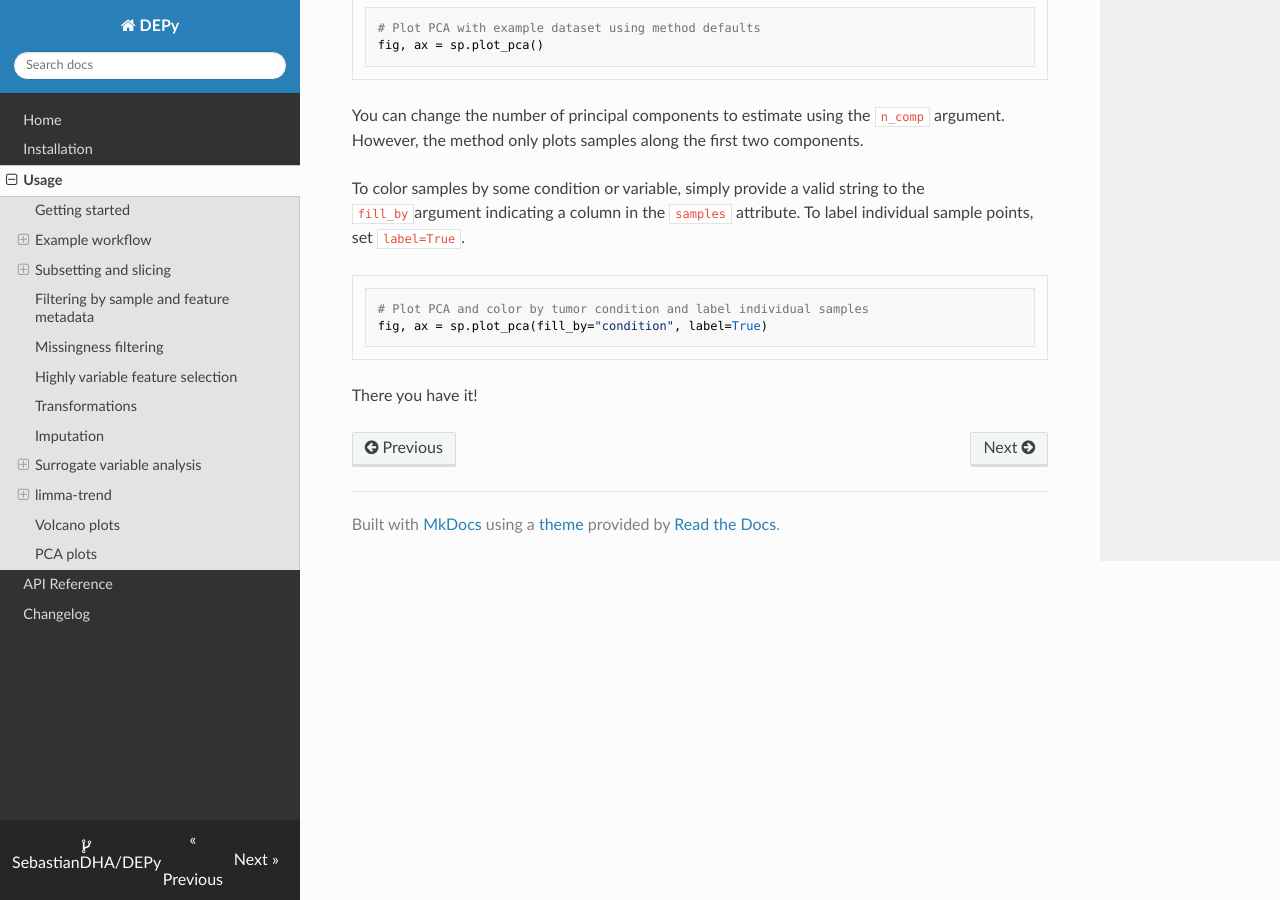
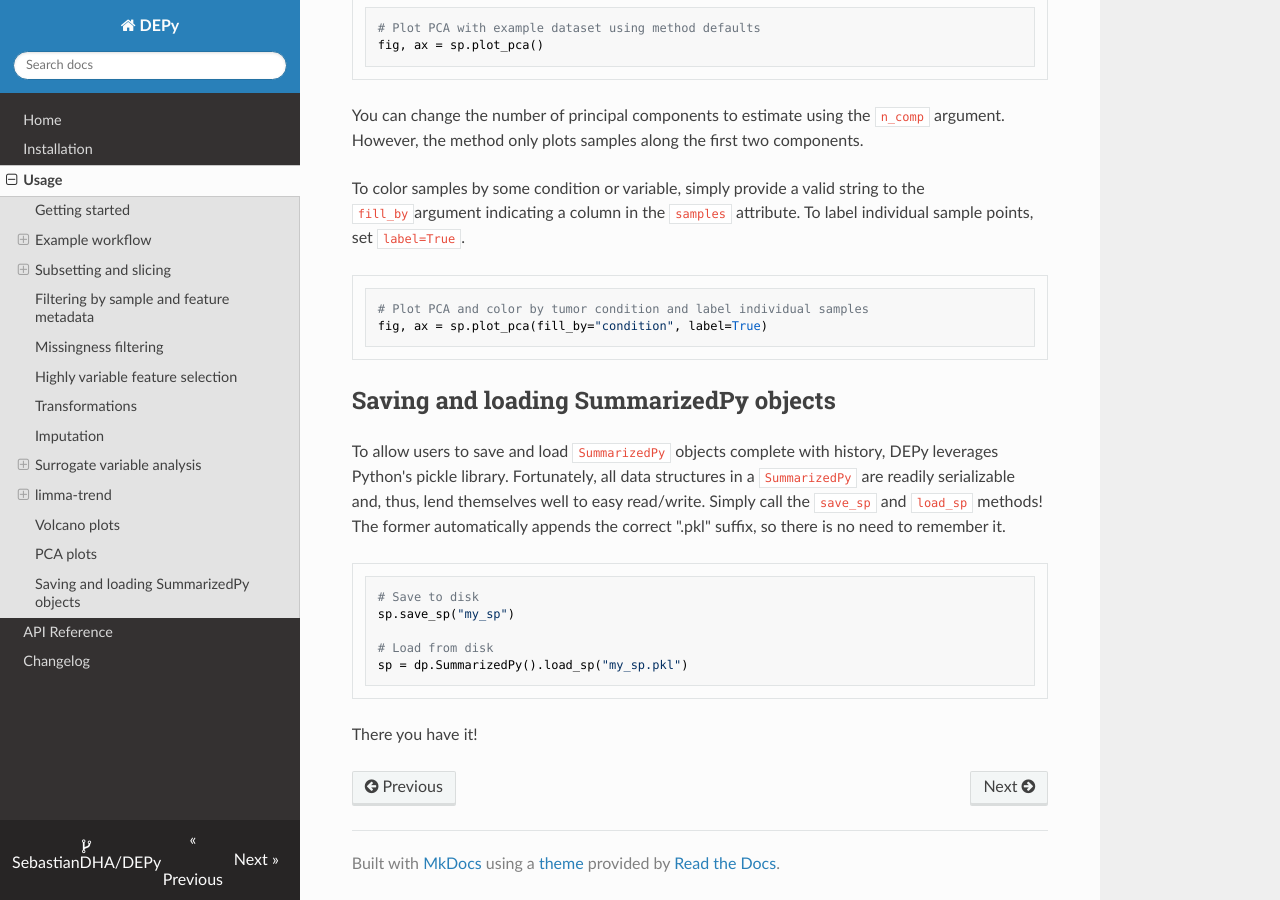
Before and after one commit to SebastianDHA/DEPy, an MkDocs documentation site: the page built from docs/usage.md, in a window 1280 px wide and 900 px high, scrolled down 11368 px. Built offline with MkDocs 1.6.1, drawn with Linux system fonts in a browser that asks for light colours; nearby versions of some CDN libraries.

Commit message:
updated usage documentation to reflect new features

````diff
--- a/docs/usage.md
+++ b/docs/usage.md
@@ -483,4 +483,17 @@ To label individual sample points, set ``label=True``.
 fig, ax = sp.plot_pca(fill_by="condition", label=True)
 ```
 
+## Saving and loading SummarizedPy objects
+To allow users to save and load ``SummarizedPy`` objects complete with history, DEPy leverages Python's pickle library.
+Fortunately, all data structures in a ``SummarizedPy`` are readily serializable and, thus, lend themselves well to easy read/write.
+Simply call the ``save_sp`` and ``load_sp`` methods! The former automatically appends the correct ".pkl" suffix, so there is no need to remember it.
+
+```Py
+# Save to disk
+sp.save_sp("my_sp")
+
+# Load from disk
+sp = dp.SummarizedPy().load_sp("my_sp.pkl")
+```
+
 There you have it!
````
